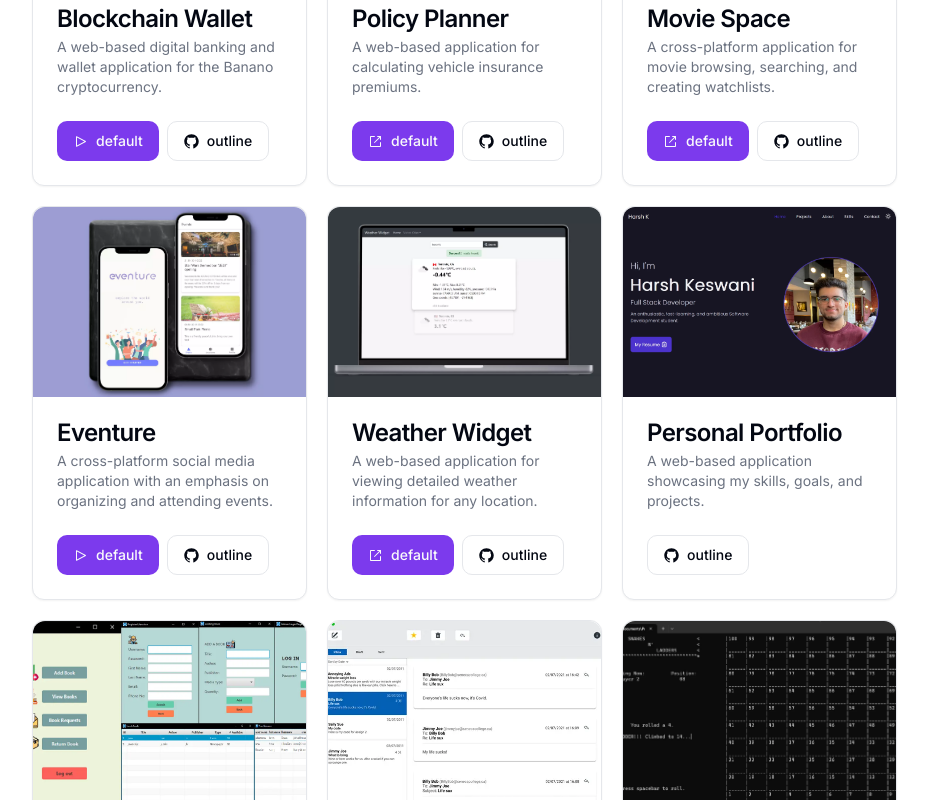
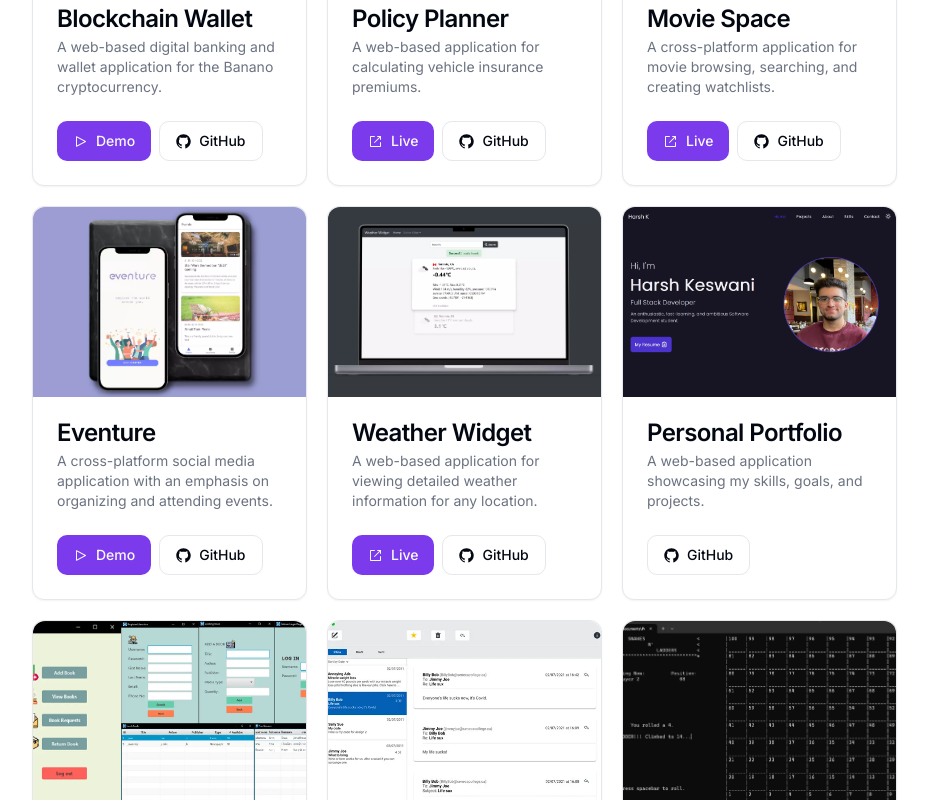
Before and after one commit to hershk17/portfolio, a Next.js app: page / in a window 1280 px wide. Shown: the part 3740-4540 px from the top of the page, without its empty margins (140-1068 px from the left). Built offline with nearby package versions, Linux system fonts and the light colour scheme.

Commit message:
fixed incorrect link names

```diff
--- a/components/sections/Projects.tsx
+++ b/components/sections/Projects.tsx
@@ -40,7 +40,7 @@ export const Projects = () => {
                       <Link href={link.url} target="_blank">
                         <p className="flex items-center gap-2">
                           <Icon />
-                          {link.type}
+                          {link.title}
                         </p>
                       </Link>
                     </Button>
```
